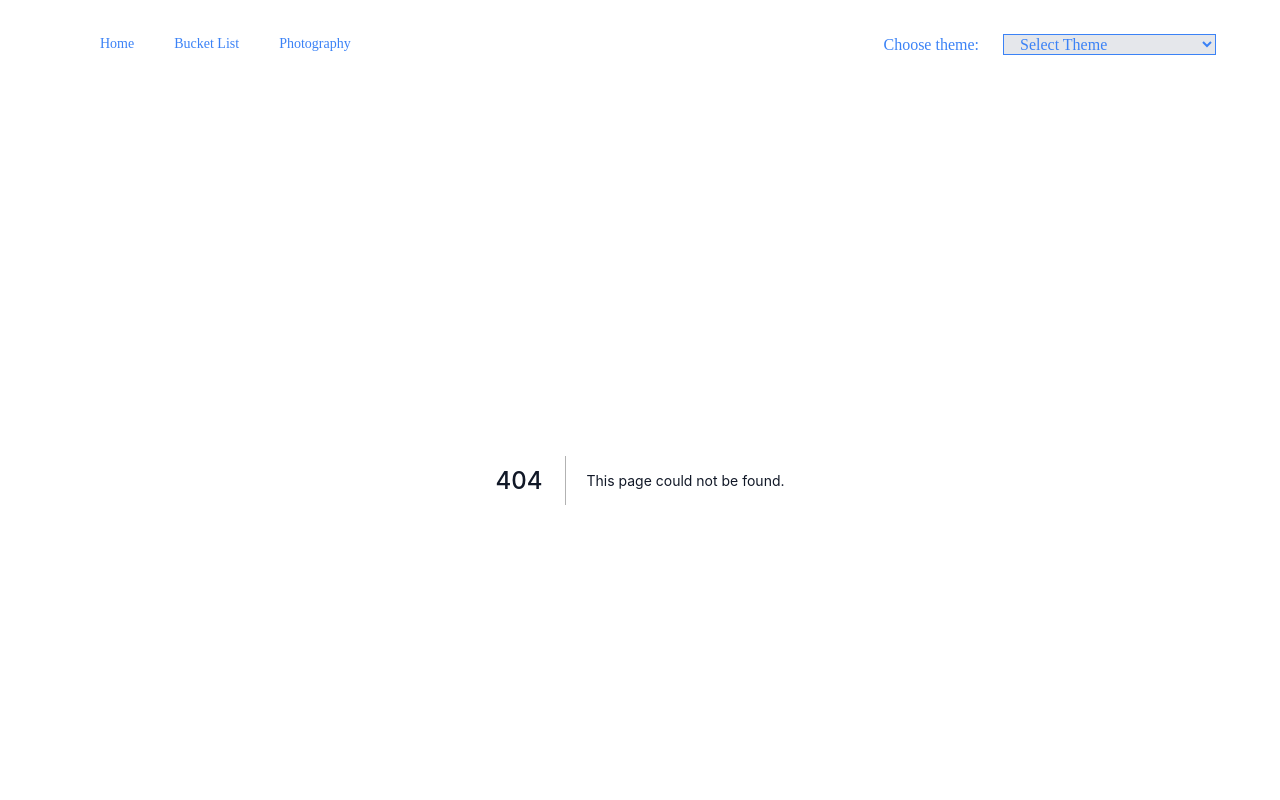
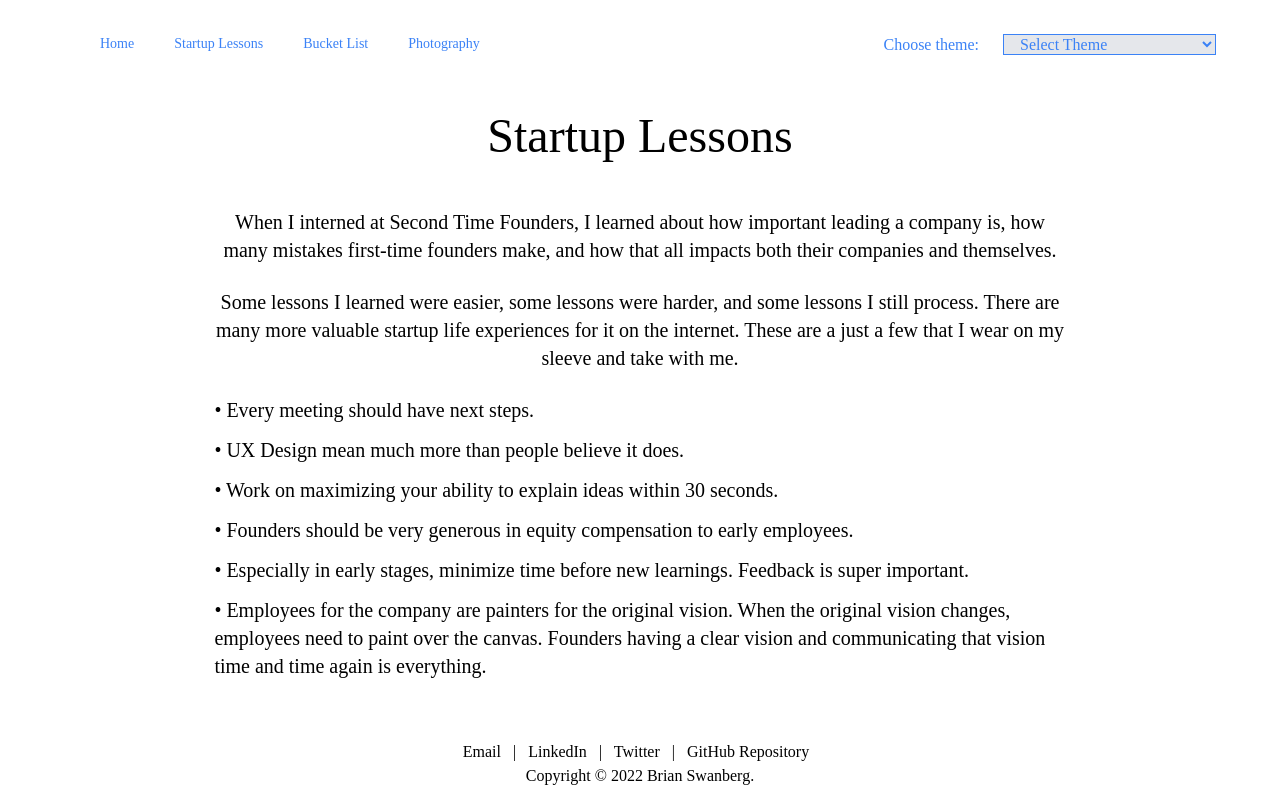
Before and after one commit to brianreworded/brian-portfolio, a Next.js app: page /startup-lessons in a window 1280 px wide. Before the commit this address had no page. Shown: the top 800 px of the page. Built offline with nearby package versions, Linux system fonts and the light colour scheme.

Commit message:
add new startup lessons page

```diff
--- a/components/navbar.tsx
+++ b/components/navbar.tsx
@@ -16,7 +16,7 @@ const themes = [
 
   //    { name: 'Stealth' },
  // { name: 'Pink' },
-const navigation = [{ name: 'Home', href: '/' }, { name: 'Bucket List', href: '/bucket-list' },{ name: 'Photography', href: 'https://brianswanberg.wixsite.com/photos' }];
+const navigation = [{ name: 'Home', href: '/' }, { name: 'Startup Lessons', href: '/startup-lessons' }, { name: 'Bucket List', href: '/bucket-list' },{ name: 'Photography', href: 'https://brianswanberg.wixsite.com/photos' }];
 
 export const Navbar = () => {
 
--- a/package.json
+++ b/package.json
@@ -19,10 +19,10 @@
   "devDependencies": {
     "@types/node": "^17.0.23",
     "@types/react": "^17.0.43",
-     "autoprefixer": "^10.4.0",
+    "autoprefixer": "^10.4.0",
     "eslint": "8.12.0",
     "eslint-config-next": "12.1.2",
-     "postcss": "^8.4.5",
+    "postcss": "^8.4.5",
     "tailwindcss": "^3.0.7"
   }
 }
--- /dev/null
+++ b/pages/startup-lessons.tsx
@@ -0,0 +1,39 @@
+import type { NextPage } from 'next';
+
+const StartupLessons: NextPage = () => {
+  return (
+    <div className='font-mainfont text-th-fonting'>
+
+      <h1 className='text-5xl text-center mt-8'>Startup Lessons
+      <br/>
+      <br/>
+
+      </h1>
+
+      <p className= 'text-xl text-center mx-[15%]'>When I interned at Second Time Founders, I learned about how important leading a company is, how many mistakes first-time founders make, and how that all impacts both their companies and themselves.
+      </p>
+      <p className= 'text-xl text-center mx-[15%] mt-6'>
+      Some lessons I learned were easier, some lessons were harder, and some lessons I still process. There are many more valuable startup life experiences for it on the internet. These are a just a few that I wear on my sleeve and take with me.
+      </p>
+
+
+
+
+      <div className='mx-[15%] mt-6 text-xl'>
+      <ul>
+        <li className='mt-3'> &bull; Every meeting should have next steps.</li>
+        <li className='mt-3'> &bull; UX Design mean much more than people believe it does.</li>
+        <li className='mt-3'> &bull; Work on maximizing your ability to explain ideas within 30 seconds. </li>
+        <li className='mt-3'> &bull; Founders should be very generous in equity compensation to early employees.</li>
+        <li className='mt-3'> &bull; Especially in early stages, minimize time before new learnings. Feedback is super important.</li>
+        <li className='mt-3'> &bull; Employees for the company are painters for the original vision. When the original vision changes, employees need to paint over the canvas. Founders having a clear vision and communicating that vision time and time again is everything.</li>
+      </ul>
+
+      </div>
+      <br/>
+
+    </div>
+  );
+};
+
+export default StartupLessons;
```
